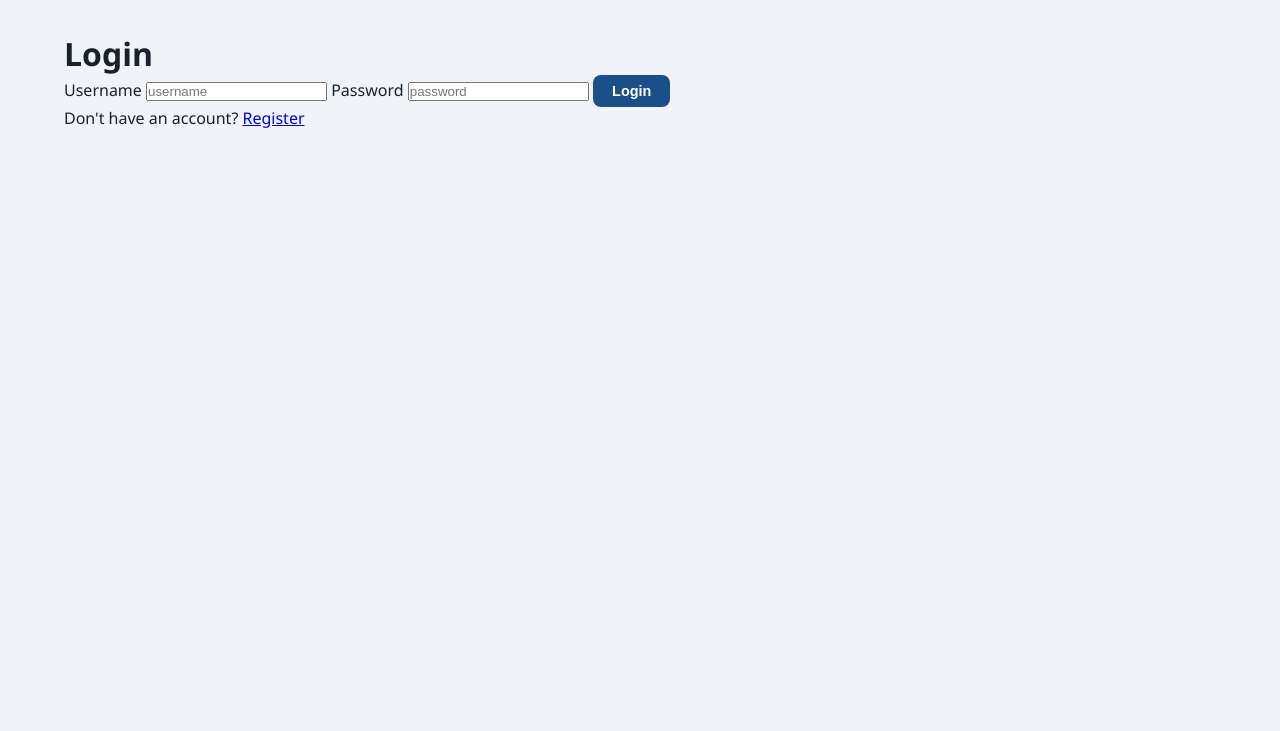
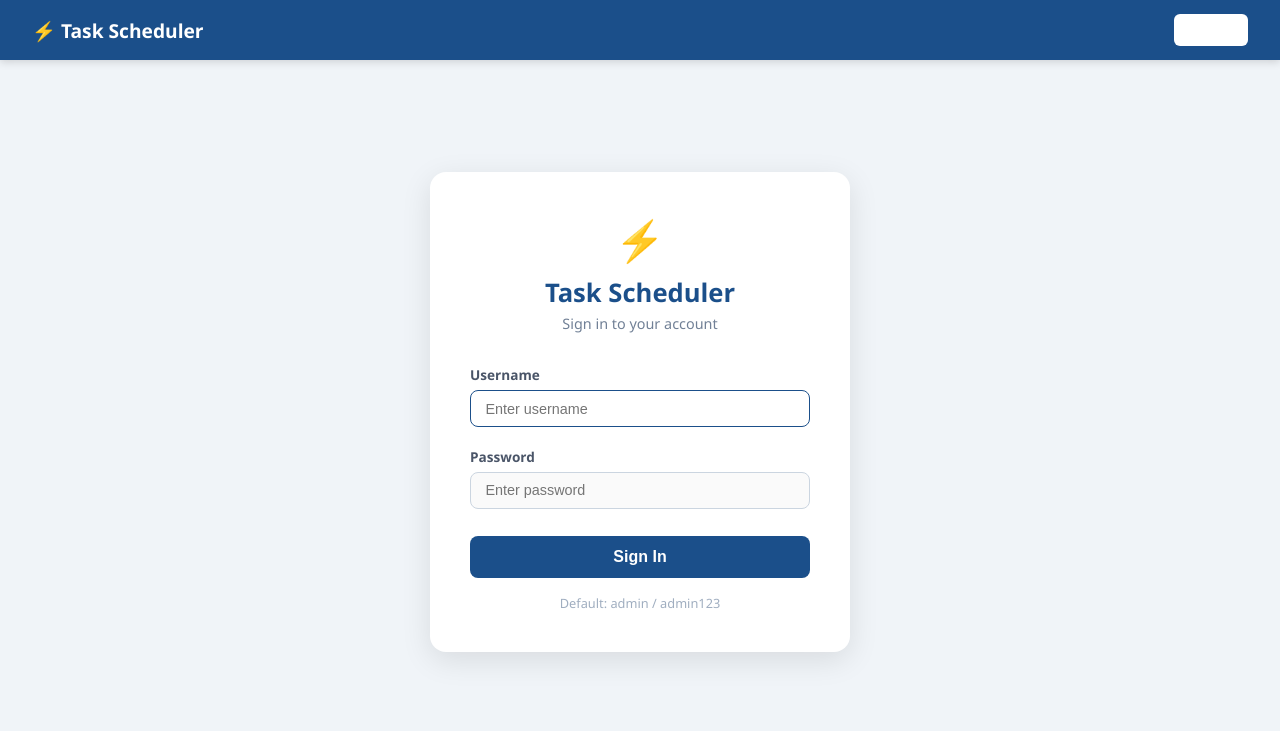
Before and after one commit to Khushi740/task-scheduler, a Flask app: page /login in a window 1280 px wide. Shown: the top 731 px of the page. Run offline with Flask 3, Linux system fonts and the light colour scheme.

Commit message:
added login page with css

```diff
--- a/frontend/app.py
+++ b/frontend/app.py
@@ -1,64 +1,55 @@
 from flask import Flask, render_template, request, redirect, url_for, session
 import requests
-import os
 
 app = Flask(__name__)
-
-app.secret_key = os.environ.get("FLASK_SECRET", "dev-secret")
+app.secret_key = "taskscheduler_secret_123"
 
 API_BASE = "http://127.0.0.1:8000"
 
-
-# Login / Register using backend API
-@app.route('/register', methods=['GET', 'POST'])
-def register():
-    error = None
-    if request.method == 'POST':
-        username = request.form.get('username')
-        password = request.form.get('password')
-        try:
-            res = requests.post(f"{API_BASE}/register", json={"username": username, "password": password})
-            if res.status_code == 200:
-                return redirect(url_for('login'))
-            else:
-                error = res.json().get('detail', 'Registration failed')
-        except Exception as e:
-            error = str(e)
-    return render_template('register.html', error=error)
+# Simple credentials — change as you like
+VALID_USERNAME = "admin"
+VALID_PASSWORD = "admin123"
 
 
-@app.route('/login', methods=['GET', 'POST'])
+# ── AUTH DECORATOR ──
+from functools import wraps
+def login_required(f):
+    @wraps(f)
+    def decorated(*args, **kwargs):
+        if not session.get("logged_in"):
+            return redirect(url_for("login"))
+        return f(*args, **kwargs)
+    return decorated
+
+
+# ── LOGIN / LOGOUT ──
+@app.route("/login", methods=["GET", "POST"])
 def login():
     error = None
-    if request.method == 'POST':
-        username = request.form.get('username')
-        password = request.form.get('password')
-        try:
-            res = requests.post(f"{API_BASE}/login", json={"username": username, "password": password})
-            if res.status_code == 200:
-                user = res.json()
-                session['user'] = {'id': user['id'], 'username': user['username']}
-                return redirect(url_for('dashboard'))
-            else:
-                error = res.json().get('detail', 'Login failed')
-        except Exception as e:
-            error = str(e)
-    return render_template('login.html', error=error)
+    if request.method == "POST":
+        username = request.form.get("username")
+        password = request.form.get("password")
+        if username == VALID_USERNAME and password == VALID_PASSWORD:
+            session["logged_in"] = True
+            session["username"]  = username
+            return redirect(url_for("dashboard"))
+        else:
+            error = "Invalid username or password"
+    return render_template("login.html", error=error)
 
 
-@app.route('/logout')
+@app.route("/logout")
 def logout():
-    session.pop('user', None)
-    return redirect(url_for('dashboard'))
+    session.clear()
+    return redirect(url_for("login"))
 
 
+# ── DASHBOARD ──
 @app.route("/")
+@login_required
 def dashboard():
     try:
-        params = {}
-        if session.get('user'):
-            params['user_id'] = session['user']['id']
-        response = requests.get(f"{API_BASE}/tasks", params=params)
+        response = requests.get(f"{API_BASE}/tasks")
         tasks = response.json()
     except:
         tasks = []
@@ -77,6 +68,7 @@ def dashboard():
 
 
 @app.route("/tasks/create", methods=["GET", "POST"])
+@login_required
 def create_task():
     error = None
     if request.method == "POST":
@@ -90,7 +82,6 @@ def create_task():
             "cron_expression":  request.form.get("cron_expression") or None,
             "max_retries":      int(request.form.get("max_retries", 3)),
             "webhook_url":      request.form.get("webhook_url") or None,
-            "user_id":          session.get('user', {}).get('id') if session.get('user') else None,
         }
         try:
             res = requests.post(f"{API_BASE}/tasks", json=payload)
@@ -105,6 +96,7 @@ def create_task():
 
 
 @app.route("/tasks/<int:task_id>")
+@login_required
 def task_detail(task_id):
     try:
         res  = requests.get(f"{API_BASE}/tasks/{task_id}")
@@ -115,6 +107,7 @@ def task_detail(task_id):
 
 
 @app.route("/tasks/<int:task_id>/cancel", methods=["POST"])
+@login_required
 def cancel_task(task_id):
     requests.delete(f"{API_BASE}/tasks/{task_id}")
     return redirect(url_for("dashboard"))
--- a/frontend/static/style.css
+++ b/frontend/static/style.css
@@ -169,3 +169,25 @@ tr:hover td { background: #F7FAFC; }
 /* EMPTY STATE */
 .empty-state { text-align: center; padding: 3rem; color: #718096; }
 .empty-state p { margin-bottom: 1rem; }
+
+/* LOGIN */
+.login-wrapper {
+  display: flex; justify-content: center;
+  align-items: center; min-height: 80vh;
+}
+.login-card {
+  background: white; border-radius: 16px;
+  padding: 2.5rem; width: 100%; max-width: 420px;
+  box-shadow: 0 8px 30px rgba(0,0,0,0.1);
+}
+.login-header { text-align: center; margin-bottom: 2rem; }
+.login-icon { font-size: 2.5rem; margin-bottom: 0.5rem; }
+.login-header h1 { font-size: 1.6rem; color: #1B4F8A; font-weight: 700; }
+.login-header p  { color: #718096; margin-top: 0.25rem; font-size: 0.9rem; }
+.btn-full { width: 100%; padding: 0.75rem; font-size: 1rem; margin-top: 0.5rem; text-align: center; }
+.login-hint { text-align: center; margin-top: 1rem; font-size: 0.8rem; color: #A0AEC0; }
+
+/* NAVBAR USER */
+.nav-user { color: rgba(255,255,255,0.85); font-size: 0.9rem; }
+.btn-nav.logout { background: rgba(255,255,255,0.15); color: white; border: 1px solid rgba(255,255,255,0.3); }
+.btn-nav.logout:hover { background: rgba(255,255,255,0.25); }
--- a/frontend/templates/base.html
+++ b/frontend/templates/base.html
@@ -11,9 +11,10 @@
   <nav class="navbar">
     <div class="nav-brand">⚡ Task Scheduler</div>
     <div class="nav-links">
-      <a href="{{ url_for('dashboard') }}">Dashboard</a>
-      {% if session.get('user') %}
-        <a href="{{ url_for('logout') }}" class="btn-nav">Log out</a>
+      {% if session.logged_in %}
+        <a href="{{ url_for('dashboard') }}">Dashboard</a>
+        <span class="nav-user">👤 {{ session.username }}</span>
+        <a href="{{ url_for('logout') }}" class="btn-nav logout">Logout</a>
       {% else %}
         <a href="{{ url_for('login') }}" class="btn-nav">Login</a>
       {% endif %}
--- a/frontend/templates/login.html
+++ b/frontend/templates/login.html
@@ -1,25 +1,34 @@
-<!DOCTYPE html>
-<html lang="en">
-<head>
-  <meta charset="UTF-8" />
-  <meta name="viewport" content="width=device-width, initial-scale=1.0"/>
-  <title>Login</title>
-  <link rel="stylesheet" href="{{ url_for('static', filename='style.css') }}"/>
-</head>
-<body>
-  <div class="container">
-    <h1>Login</h1>
+{% extends "base.html" %}
+{% block content %}
+
+<div class="login-wrapper">
+  <div class="login-card">
+
+    <div class="login-header">
+      <div class="login-icon">⚡</div>
+      <h1>Task Scheduler</h1>
+      <p>Sign in to your account</p>
+    </div>
+
     {% if error %}
-      <div class="error">{{ error }}</div>
+    <div class="alert error">{{ error }}</div>
     {% endif %}
+
     <form method="POST">
-      <label>Username</label>
-      <input type="text" name="username" placeholder="username" required />
-      <label>Password</label>
-      <input type="password" name="password" placeholder="password" required />
-      <button type="submit" class="btn-primary">Login</button>
+      <div class="form-group">
+        <label>Username</label>
+        <input type="text" name="username" placeholder="Enter username" required autofocus/>
+      </div>
+      <div class="form-group">
+        <label>Password</label>
+        <input type="password" name="password" placeholder="Enter password" required/>
+      </div>
+      <button type="submit" class="btn-primary btn-full">Sign In</button>
     </form>
-    <p>Don't have an account? <a href="{{ url_for('register') }}">Register</a></p>
+
+    <p class="login-hint">Default: admin / admin123</p>
+
   </div>
-</body>
-</html>
+</div>
+
+{% endblock %}
```
